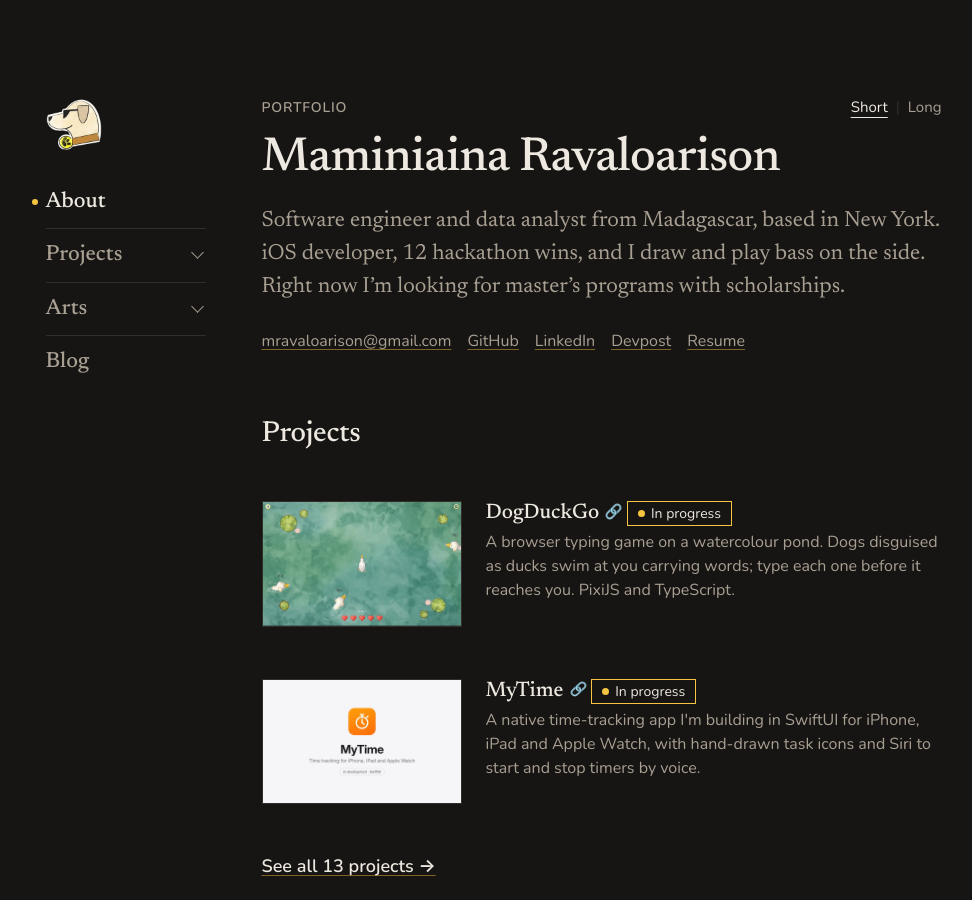
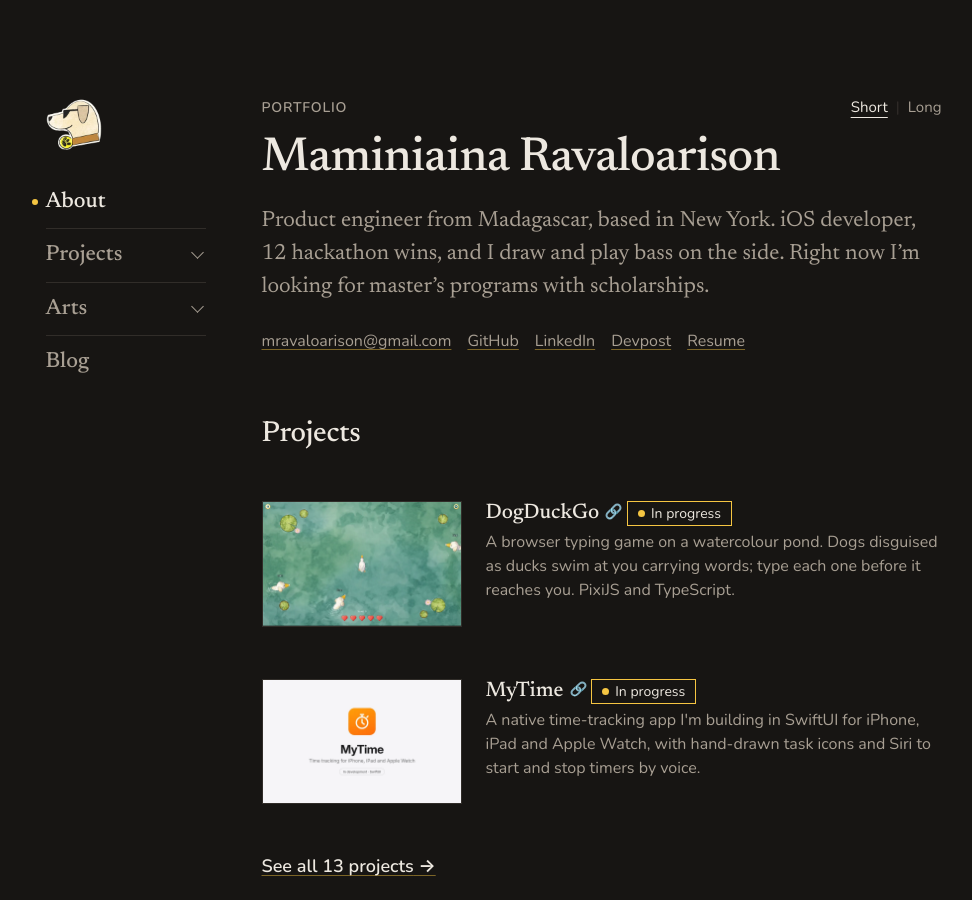
Before and after one commit to mravaloarison/mravaloarison.github.io, a Jekyll site: the page built from index.md, in a window 1280 px wide and 900 px high. Shown: the whole window, without its empty margins (127-1099 px from the left). Built offline with Jekyll 4.4.1, drawn with Linux system fonts in a browser that asks for light colours.

Commit message:
Title: Product engineer instead of software engineer and data analyst
The Short About line, the share card, the home and bio page titles and
descriptions, the site tagline and description, and the Person's jobTitle
and one-liner (JSON-LD, llms.txt) now say product engineer. The day job,
Junior Data Analyst at Monroe, stays under Experience and in the bio.

Co-Authored-By: Claude Opus 5.5 <noreply@anthropic.com>
Claude-Session: https://claude.ai/code/session_01HxKcS5wnQzvR66vCB9wedF

```diff
--- a/_config.yml
+++ b/_config.yml
@@ -1,7 +1,7 @@
 title: Maminiaina Ravaloarison
-tagline: Software Engineer
+tagline: Product Engineer
 description: >-
-  Maminiaina Ravaloarison — Software Engineer in New York.
+  Maminiaina Ravaloarison — Product Engineer in New York.
   Projects, writing, and drawings.
 url: https://mravaloarison.github.io
 baseurl: ""
--- a/index.md
+++ b/index.md
@@ -1,7 +1,7 @@
 ---
 layout: default
-title: Maminiaina "Mami" Ravaloarison — Software Engineer
-description: Maminiaina "Mami" Ravaloarison is a Software Engineer from Madagascar and 12-time hackathon winner, now a Junior Data Analyst in New York.
+title: Maminiaina "Mami" Ravaloarison — Product Engineer
+description: Maminiaina "Mami" Ravaloarison is a Product Engineer from Madagascar and 12-time hackathon winner, based in New York.
 homepage: true
 seo:
   type: Person
--- a/scripts/make-icons.py
+++ b/scripts/make-icons.py
@@ -48,7 +48,7 @@ PAPER = (247, 242, 234)        # warm paper behind the iPhone icon
 OG = ROOT / "assets" / "social" / "og-default.png"
 FONTS = ROOT / "assets" / "fonts"
 CARD_NAME = "Maminiaina Ravaloarison"
-CARD_LINE = ("Software engineer and data analyst in New York. iOS developer, "
+CARD_LINE = ("Product engineer in New York. iOS developer, "
              "12 hackathon wins, and I draw and play bass on the side.")
 CARD_URL = "mravaloarison.github.io"
 # the site's colours (--bg, --text, --text-secondary, --accent)
```
Also changed, not shown: CLAUDE.md (+13 -11 lines), _data/about.yml (+4 -3 lines), bio.md (+1 -1 lines), assets/social/og-default.png.
